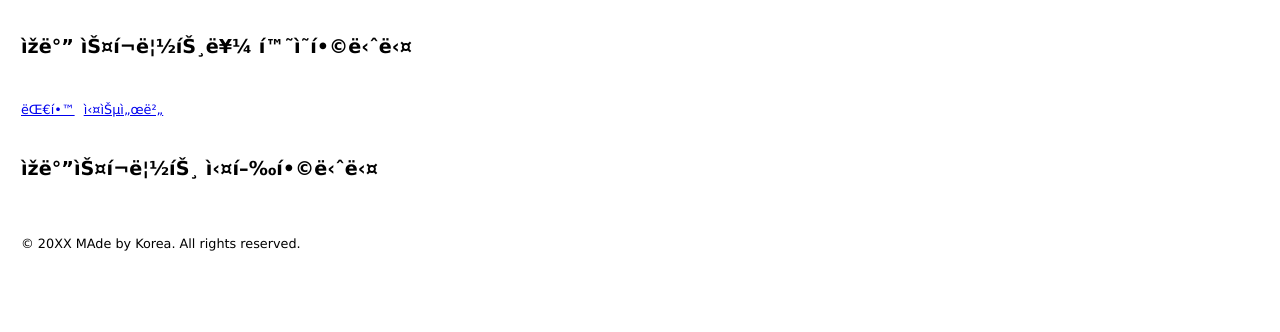
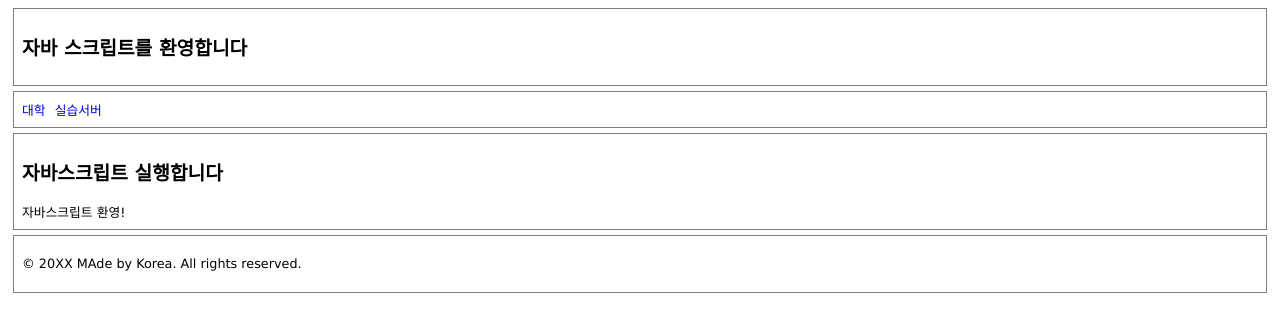
Before and after one commit to wlslenddl/wlslenddl.github.io, a plain HTML site: page index.html in a window 1280 px wide. Drawn offline with Linux system fonts and the light colour scheme.

Commit message:
Update index.html

```diff
--- a/index.html
+++ b/index.html
@@ -1,20 +1,20 @@
-<!doctype html> <!--    index.html    -->
+<!doctype html>  <!--    index.html    -->
 <html>
 <head>
-<meta http-equiv="Content-Type" content="text/html; charset=utf=8"/>
-<meta name=="viewport" content="width=device-width, initial-scale=1"/>
+<meta http-equiv="Content-Type" content="text/html; charset=utf-8"/>
+<meta name="viewport" content="width=device-width, initial-scale=1"/>
 <style>
   body {font-family: Verdana, sans-serif; font-size:0.8em;}
   header, nav, section, article, footer
- {boder:1px solid gray; margin:5px; padding:8px;}
- section#displayArea {height:210px; }
+  {border:1px solid gray; margin:5px; padding:8px;}
+  section#displayArea { height:210px; }
   nav ul {margin:0; padding:0;}
   nav ul li {display:inline; margin:5px; }
- a {text-decoration;}
+  a {text-decoration:none;}
   #id_form {width:100px; height:14px; color:red;}
 </style>
 <script type="text/javascript">
- funtion fnTest(){
+  function fnTest(){
   document.write("자바스크립트 환영!")
   alert("자바 스크립트 환영!!");
   }
```
Lines whose indentation alone changed are shown as unchanged.
